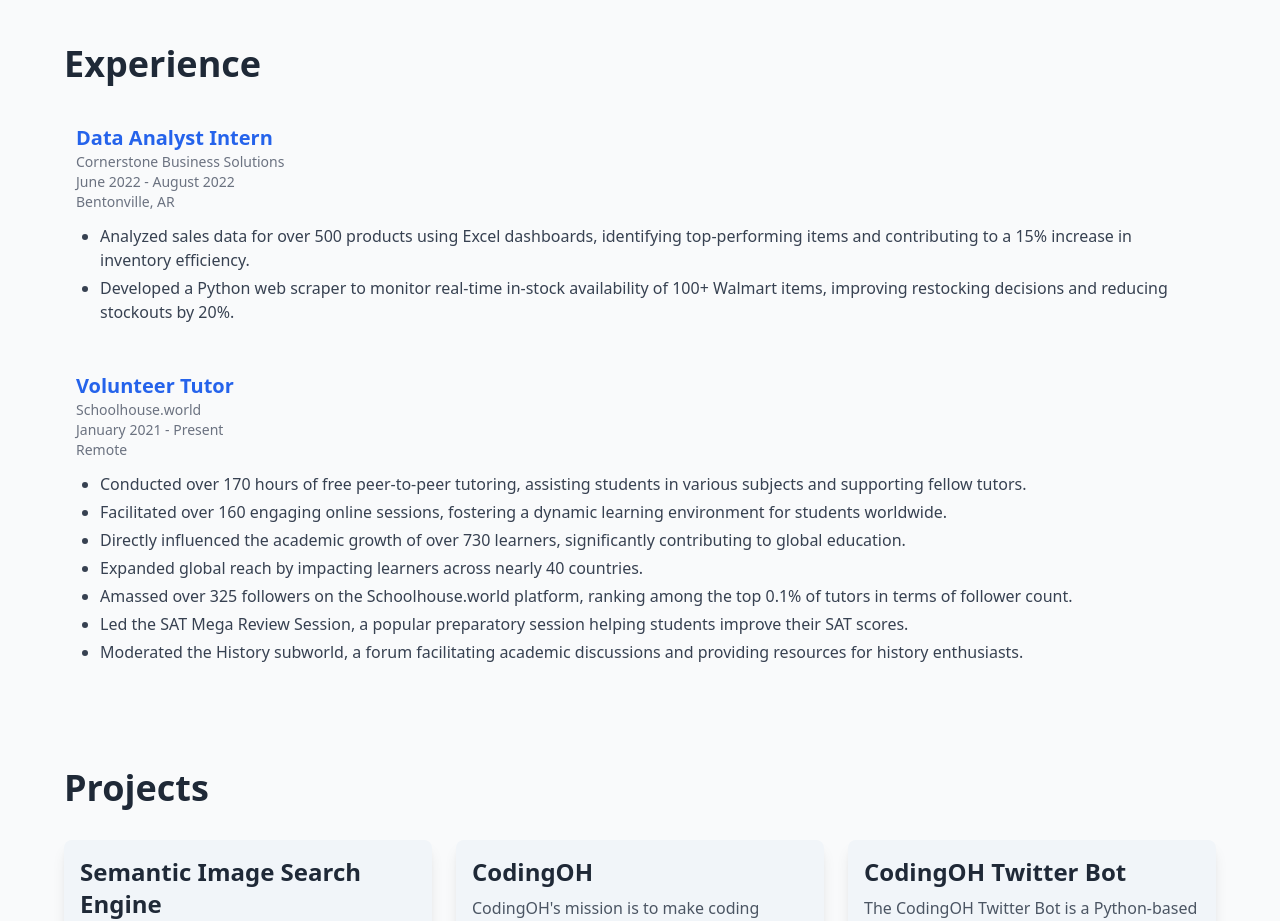
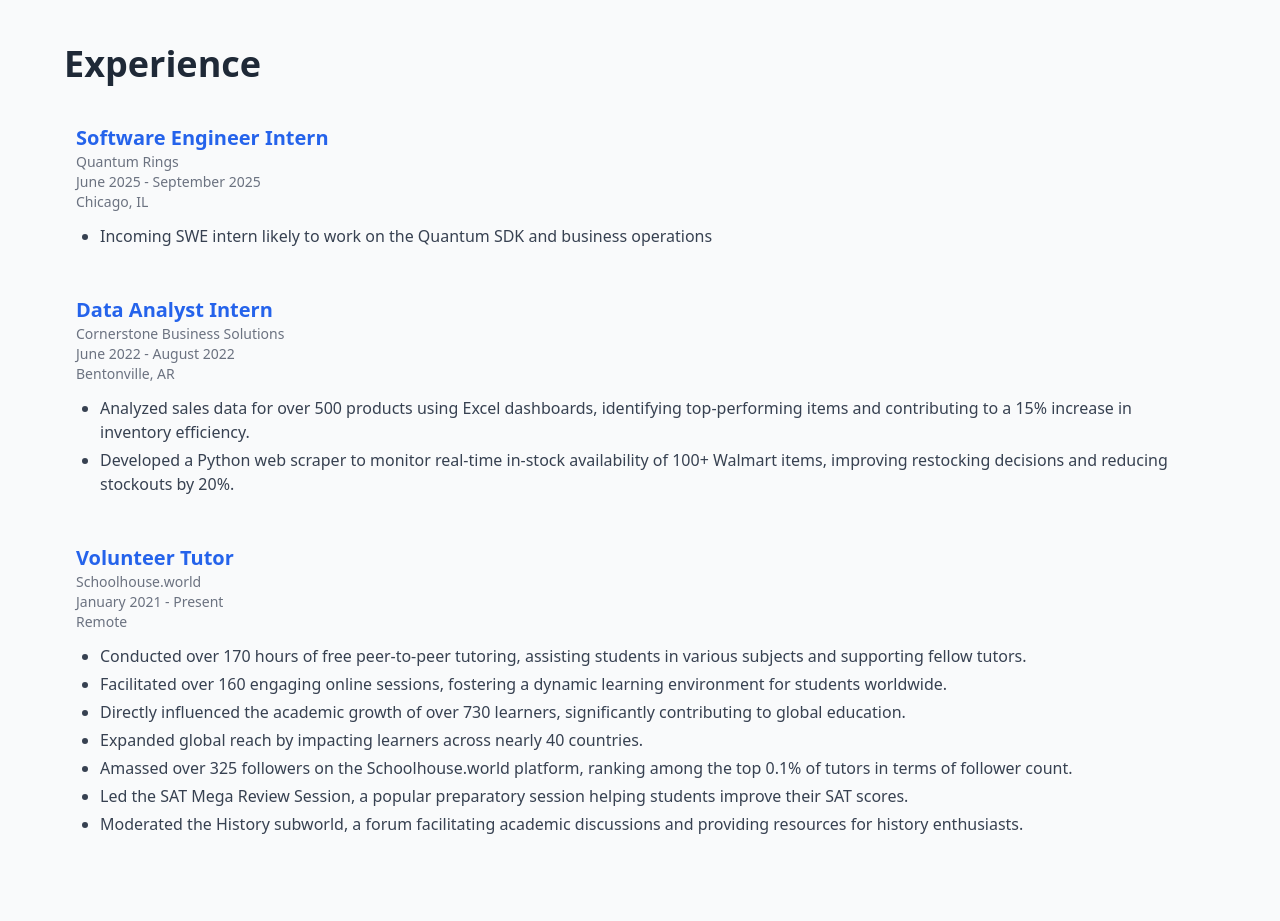
Before and after one commit to immanuel-peter/digital-resume, a React (Create React App) app: page / in a window 1280 px wide. Shown: the part 2040-2961 px from the top of the page. Built offline with nearby package versions, Linux system fonts and the light colour scheme.

Commit message:
Update Experience.js
Add Quantum Rings position

```diff
--- a/src/components/Experience.js
+++ b/src/components/Experience.js
@@ -31,6 +31,16 @@
 
 const Experience = () => {
   const experiences = [
+    {
+      position: "Software Engineer Intern",
+      company: "Quantum Rings",
+      startDate: "June 2025",
+      endDate: "September 2025",
+      location: "Chicago, IL",
+      details: [
+        "Incoming SWE intern likely to work on the Quantum SDK and business operations"
+      ]
+    },
     {
       position: "Data Analyst Intern",
       company: "Cornerstone Business Solutions",
```
